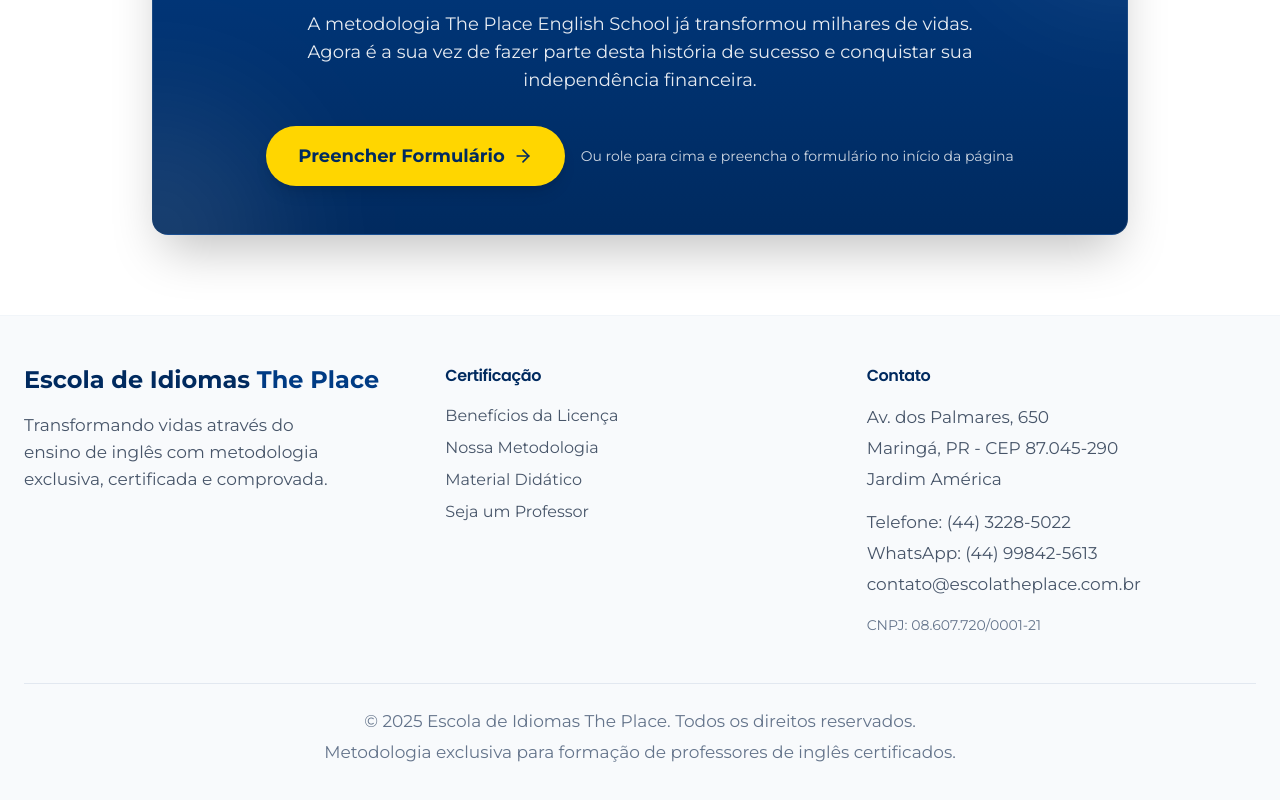
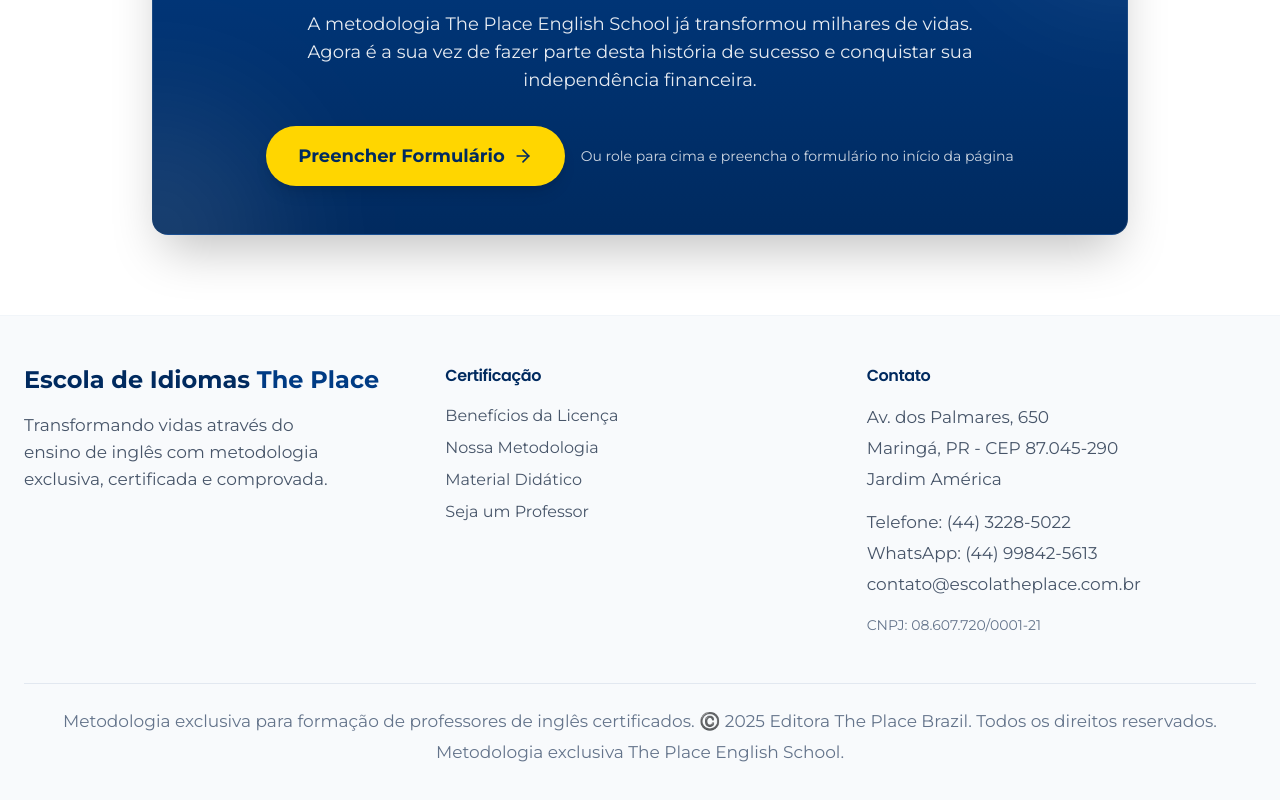
Before and after one commit to nandoesporte/english-empowerment-hub, a React (Vite) app: page / in a window 1280 px wide. Shown: the part 5285-6085 px from the top of the page. Built offline with nearby package versions, Linux system fonts and the light colour scheme.

Commit message:
Refactor: Update footer copyright text
Updated the footer copyright text and the secondary text below it.

```diff
--- a/src/components/Footer.tsx
+++ b/src/components/Footer.tsx
@@ -64,8 +64,8 @@ const Footer = () => {
         </div>
 
         <div className="mt-12 pt-6 border-t border-slate-200 text-center text-slate-500 text-sm">
-          <p>&copy; {year} Escola de Idiomas The Place. Todos os direitos reservados.</p>
-          <p className="mt-1">Metodologia exclusiva para formação de professores de inglês certificados.</p>
+          <p>Metodologia exclusiva para formação de professores de inglês certificados. ©️ {year} Editora The Place Brazil. Todos os direitos reservados.</p>
+          <p className="mt-1">Metodologia exclusiva The Place English School.</p>
         </div>
       </div>
     </footer>
```
